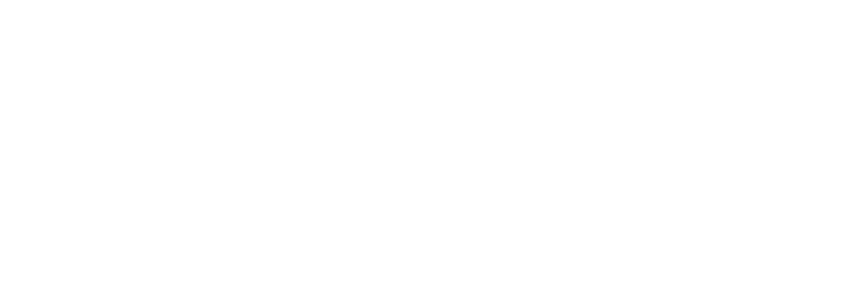
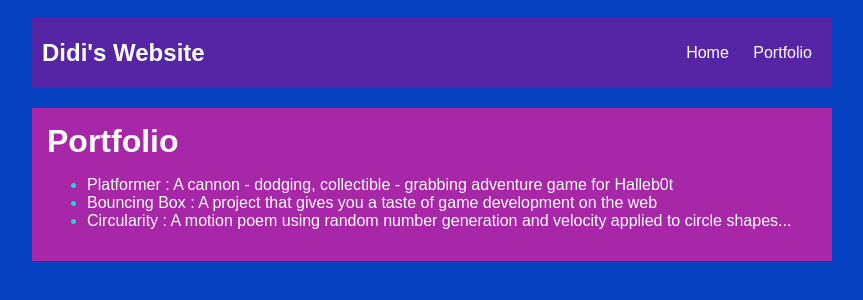
Before and after one commit to didig8/didig8.github.io, a plain HTML site: page portfolio.html in a window 1280 px wide. Shown: the whole page, without its empty margins (208-1071 px from the left). Drawn offline with Linux system fonts and the light colour scheme.

Commit message:
add portfolio.html file

```diff
--- a/portfolio.html
+++ b/portfolio.html
@@ -0,0 +1,33 @@
+<!DOCTYPE HTML>
+<html>
+    <head>
+       <title>Didi's Website</title>
+       <link rel="stylesheet" href="style.css">
+    </head>
+
+    <body>
+      <div id="all-contents">
+        <nav>
+            <h1>Didi's Website</h1>
+            <ul id="nav-ul">
+                <li class="nav-li">
+                    <a class="nav-a" href="index.html">Home</a>
+                </li>
+                <li class="nav-li">
+                    <a class="nav-a" href="portfolio.html">Portfolio</a>
+                </li>
+            </ul>
+        </nav>
+        <main>
+            <div class="content">
+                <h1>Portfolio</h1>
+                <ul id="portfolio">
+                    <li><a href="projects/platformer/">Platformer : A cannon - dodging, collectible - grabbing adventure game for Halleb0t</a></li>
+                    <li><a href="projects/bouncing-box/">Bouncing Box : A project that gives you a taste of game development on the web </a></li>
+                    <li><a href="projects/circularity/">Circularity : A motion poem using random number generation and velocity applied to circle shapes...</a></li>
+                </ul>
+            </div>
+        </main>
+      </div>
+    </body>
+</html>
--- a/style.css
+++ b/style.css
@@ -38,7 +38,7 @@
 
 /* main container area beneath menu */
 main {
-    background: rgb(245, 238, 219);
+    background: rgb(168, 38, 168);
     display: flex;
 }
 .sidebar {
```
